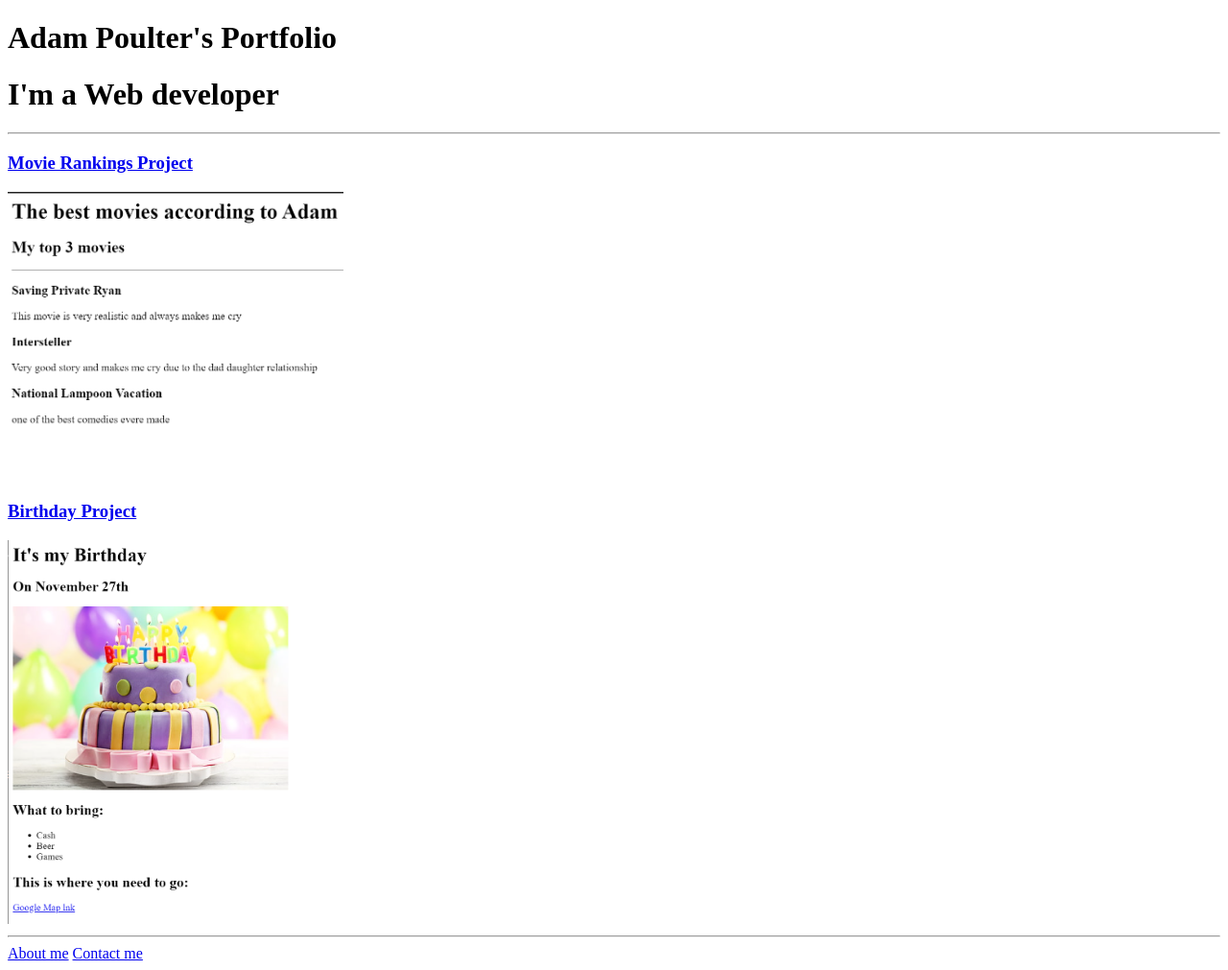
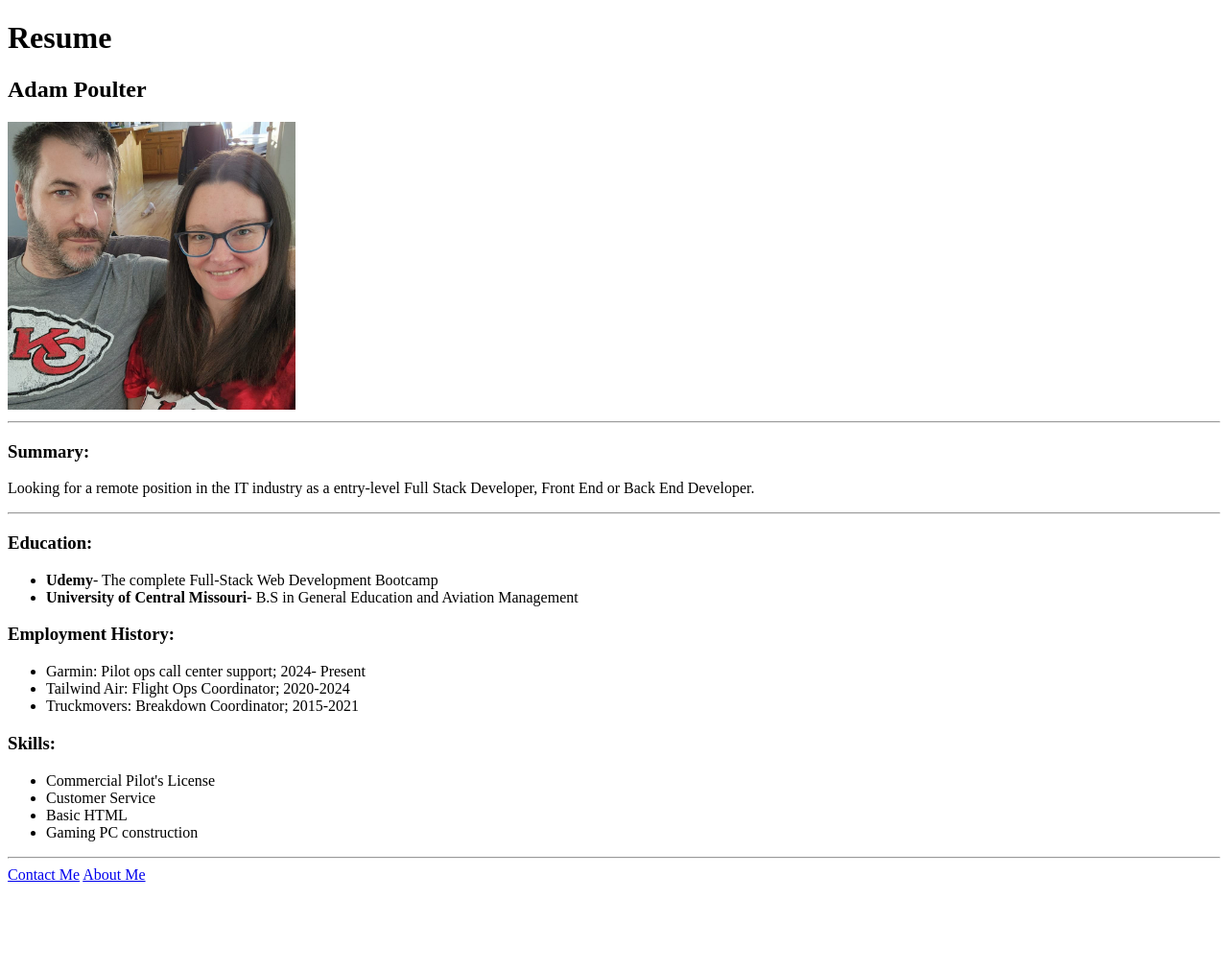
Before and after one commit to Apoulter/Html-portfolio, a plain HTML site: page index.html in a window 1280 px wide. Shown: the whole page at 96% size. After the commit the page ends 929 px from the top, so only its background shows below. Drawn offline with Linux system fonts and the light colour scheme.

Commit message:
Add files via upload

```diff
--- a/index.html
+++ b/index.html
@@ -1,54 +1,47 @@
-<!-- TODO 1: Create the HTML Boilerplate -->
 <!DOCTYPE html>
-    <html lang="en">
+<html>
 <head>
-	        <meta charset="utf-8">
-	        <meta name="viewport" content="width=device-width, initial-scale=1">
-	        <title> My first portfoilo webpage</title>
+    <meta charset="UTF-8" />
+    <title>Adam Poulter's Resume</title>
+</head>
+<body>
+    <h1>Resume</h1>
+    <h2>Adam Poulter </h2>
+        <img src="./Images/Adam And Lauren.png" Alt="Adam Poulter and his wife Lauren "height="300"/>
 
-        </head>
-
-        <body>
-            <h1>Adam Poulter's Portfolio</h1>
-            <h1>I'm a Web developer</h1>
     <hr/>
-
-        <h3> <a href="./public/Adams Movies ranking.html"> Movie Rankings Project</a></h3>
-            <img Src="assets/images/Adam's Movie Ranking.png" height="300" alt="Movie ranking project preview"/>
-
-
-
-
-        <h3><a href="./public/Adams Birthday project.html"> Birthday Project</a></h3>
-
-            <img Src="./assets/images/Adam's Birthday Project.png" height="400" alt="Birthday project preview"/>
+    <h3>Summary:</h3>
+        <p>Looking for a remote position in the IT industry as a entry-level Full Stack Developer, Front End or Back End Developer.</p>
 
     <hr/>
 
-        <a href="./public/about.html"> About me</a>
-        <a href="./public/contact.html">Contact me</a>
+    <h3>Education:</h3>
+        <ul>
+            <li><strong>Udemy</strong>- The complete Full-Stack Web Development Bootcamp </li>
+            <li><strong>University of Central Missouri-</strong> B.S in General Education and Aviation Management</li>
 
+        </ul>
+    <h3><strong>Employment History:</strong></h3>
+        <ul>
+            <li>Garmin: Pilot ops call center support; 2024- Present</li>
+            <li>Tailwind Air: Flight Ops Coordinator; 2020-2024</li>
+            <li>Truckmovers: Breakdown Coordinator; 2015-2021</li>
 
+        </ul>
+    <h3>Skills:</h3>
+        <ul>
+            <li>Commercial Pilot's License </li>
+            <li>Customer Service</li>
+            <li>Basic HTML</li>
+            <li>Gaming PC construction</li>
 
+        </ul>
 
+    <hr/>
 
-
+<a Href="./contactme.html"> Contact Me</a>
+<a href="./aboutme.html">About Me</a>
 
 
 </body>
 </html>
-
-<!-- TODO 2: Add Your previous projects' HTML into the public folder -->
-
-
-<!-- TODO 3: Take screenshots of your project previews and add the images to the images folder -->
-
-<!-- TODO 4: Add titles/subtitles etc. -->
-
-<!-- TODO 5: Add a link to the project pages -->
-
-<!-- TODO 6: Add images to show the project previews
-HINT for TODO 6: You can use the height attribute set to 200 to make the image smaller:
-https://developer.mozilla.org/en-US/docs/Web/HTML/Element/img#attr-height -->
-
-<!-- TODO 7: Add the Contact Me and About Me page links -->
```
Also changed, not shown: aboutme.html (added, +20 -0 lines), contactme.html (added, +18 -0 lines), Images/Adam And Lauren.png (added). Lines whose indentation alone changed are shown as unchanged.
